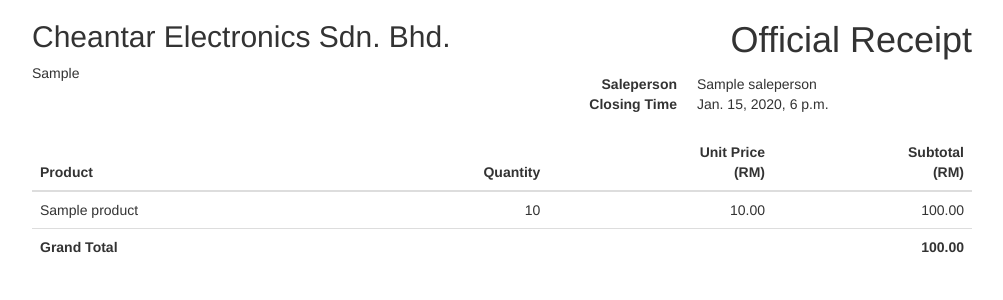
After one commit to JohanSJA/BizA, a Django app: page /retails/sale/1/print/ in a window 1280 px wide. The commit adds this page. Shown: the top 300 px of the page, without its empty margins (138-1141 px from the left). Run offline with Django 3.2, Linux system fonts and the light colour scheme; a user stored in the database is signed in; tables that the repository leaves empty hold one stand-in row (values such as "Sample post"); some libraries are stand-ins or nearby versions.

Commit message:
Sale receipt/invoice printing.

```diff
--- /dev/null
+++ b/biza/retails/templates/retails/sale_print.html
@@ -0,0 +1,70 @@
+{% extends "base_print.html" %}
+
+{% block css %}
+  {{ block.super }}
+
+  .table>tfoot>tr>td {
+    font-weight: bold;
+  }
+{% endblock %}
+
+{% block content %}
+  <div class="row">
+    <div class="col-lg-6 col-xs-6">
+      <h2>Cheantar Electronics Sdn. Bhd.</h2>
+      <p>{{ object.store.location }}</p>
+    </div>
+
+    <div class="col-lg-6 col-xs-6">
+      <h1 class="text-right">
+        {% if object.closed %}
+          Official Receipt
+        {% else %}
+          Invoice
+        {% endif %}
+      </h1>
+      <dl class="dl-horizontal">
+        <dt>Saleperson</dt>
+        <dd>{{ object.saleperson }}</dd>
+        {% if object.closed %}
+          <dt>Closing Time</dt>
+          <dd>{{ object.closing_time }}</dd>
+        {% else %}
+          <dt>Opening Time</dt>
+          <dd>{{ object.opening_time }}</dd>
+        {% endif %}
+      </dl>
+    </div>
+  </div>
+
+  <div class="row">
+    <div class="col-lg-12">
+      <table class="table">
+        <thead>
+          <tr>
+            <th>Product</th>
+            <th class="text-right">Quantity</th>
+            <th class="text-right">Unit Price<br />(RM)</th>
+            <th class="text-right">Subtotal<br />(RM)</th>
+          </tr>
+        </thead>
+        <tfoot>
+          <tr>
+            <td colspan="3">Grand Total</td>
+            <td class="text-right">{{ object.total_amount|floatformat:"2" }}</td>
+          </tr>
+        </tfoot>
+        <tbody>
+          {% for line in lines %}
+            <tr>
+              <td>{{ line.product }}</td>
+              <td class="text-right">{{ line.quantity }}</td>
+              <td class="text-right">{{ line.product.retail_price|floatformat:"2" }}</td>
+              <td class="text-right">{{ line.total_amount|floatformat:"2" }}</td>
+            </tr>
+          {% endfor %}
+        </tbody>
+      </table>
+    </div>
+  </div>
+{% endblock %}
--- a/biza/retails/urls.py
+++ b/biza/retails/urls.py
@@ -11,6 +11,7 @@ urlpatterns = patterns('retails.views',
     url(r'^sale/new/$', login_required(SaleCreateView.as_view()), name='retails_sale_new'),
     url(r'^sale/(?P<pk>\d+)/$', login_required(SaleDetailView.as_view()), name='retails_sale_detail'),
     url(r'^sale/(?P<pk>\d+)/edit/$', login_required(SaleUpdateView.as_view()), name='retails_sale_edit'),
+    url(r'^sale/(?P<pk>\d+)/print/$', login_required(SalePrintView.as_view()), name='retails_sale_print'),
     url(r'^saleline/$', login_required(SaleLineListView.as_view()), name='retails_saleline_list'),
     url(r'^saleline/new/$', login_required(SaleLineCreateView.as_view()), name='retails_saleline_new'),
     url(r'^saleline/(?P<pk>\d+)/$', login_required(SaleLineDetailView.as_view()), name='retails_saleline_detail'),
--- a/biza/retails/views.py
+++ b/biza/retails/views.py
@@ -24,6 +24,9 @@ class SaleDetailView(DetailView):
         context['lines'] = self.get_object().saleline_set.all()
         return context
 
+class SalePrintView(SaleDetailView):
+    template_name = 'retails/sale_print.html'
+
 class SaleUpdateView(UpdateView):
     form_class = SaleForm
     template_name = 'retails/sale_form.html'
--- a/biza/templates/base.html
+++ b/biza/templates/base.html
@@ -4,9 +4,11 @@
 <html>
   <head>
     <title>BizA</title>
-    <meta name="viewport" content="width=device-width, initial-scale=1.0">
+    {% block meta %}
+      <meta name="viewport" content="width=device-width, initial-scale=1.0">
+    {% endblock %}
     <!-- Bootstrap -->
-    <link href="{% static 'css/bootstrap.min.css' %}" rel="stylesheet" media="screen">
+    <link href="{% static 'css/bootstrap.min.css' %}" rel="stylesheet">
 
     <style>
       {% block css %}{% endblock %}
--- /dev/null
+++ b/biza/templates/base_print.html
@@ -0,0 +1,10 @@
+{% extends "base.html" %}
+
+{% block meta %}{% endblock %}
+
+{% block css %}
+  .container {
+    max-width: none !important;
+    width: 970px
+  }
+{% endblock %}
```
Also changed, not shown: biza/retails/templates/retails/sale_detail.html (+12 -9 lines).
